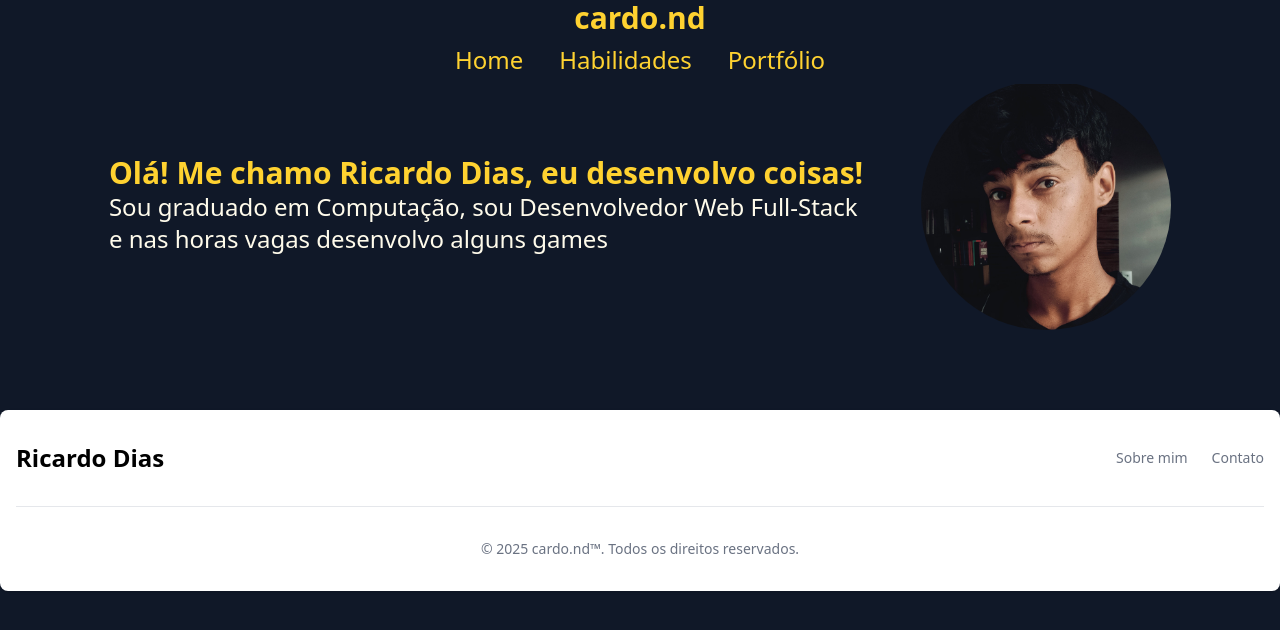
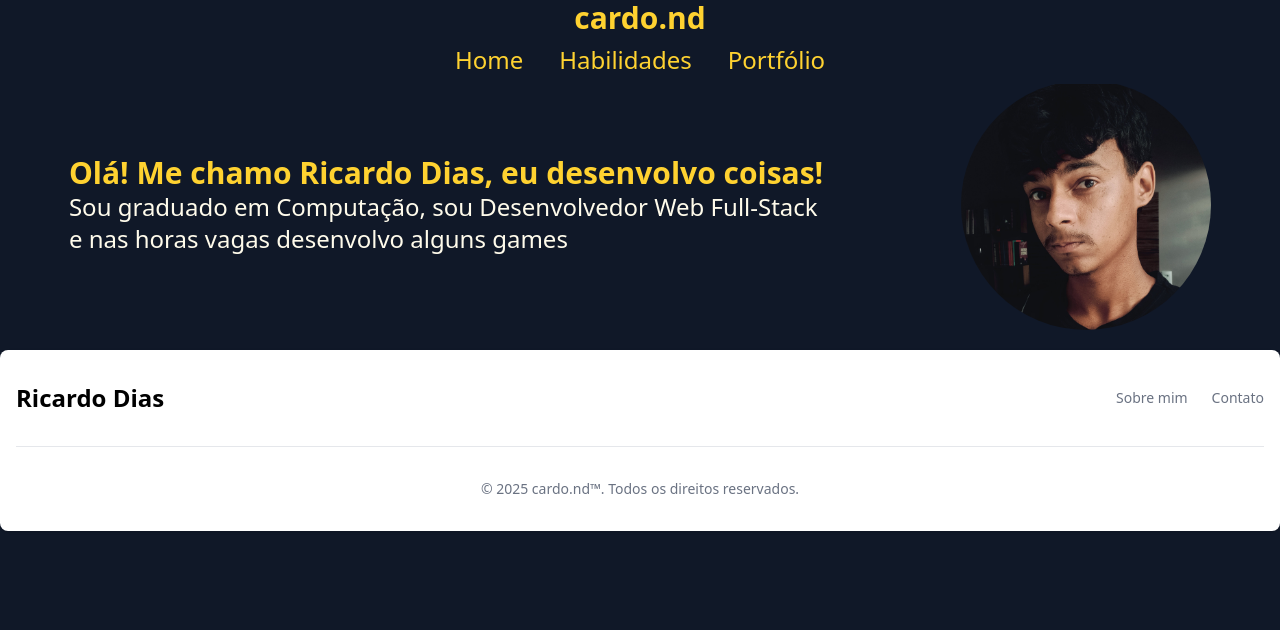
Before and after one commit to ricardond/cardo.dev, a Next.js app: page / in a window 1280 px wide. Shown: the top 630 px of the page. Built offline with nearby package versions, Linux system fonts and the light colour scheme.

Commit message:
atualização da margin-top

```diff
--- a/src/pages/index.tsx
+++ b/src/pages/index.tsx
@@ -3,7 +3,7 @@ import Image from "next/image";
 export default function Home() {
   return (
     <>
-      <section className="flex flex-wrap-reverse items-center justify-around m-20">
+      <section className="flex flex-wrap-reverse items-center justify-around mt-20">
         <div className="flex flex-col flex-wrap">
           <h1 className="text-amber-300 text-3xl font-bold">Olá! Me chamo Ricardo Dias, eu desenvolvo coisas!</h1>
           <p className="text-amber-50 text-2xl">Sou graduado em Computação, sou Desenvolvedor Web Full-Stack<br/> e nas horas vagas desenvolvo alguns games</p>
```
